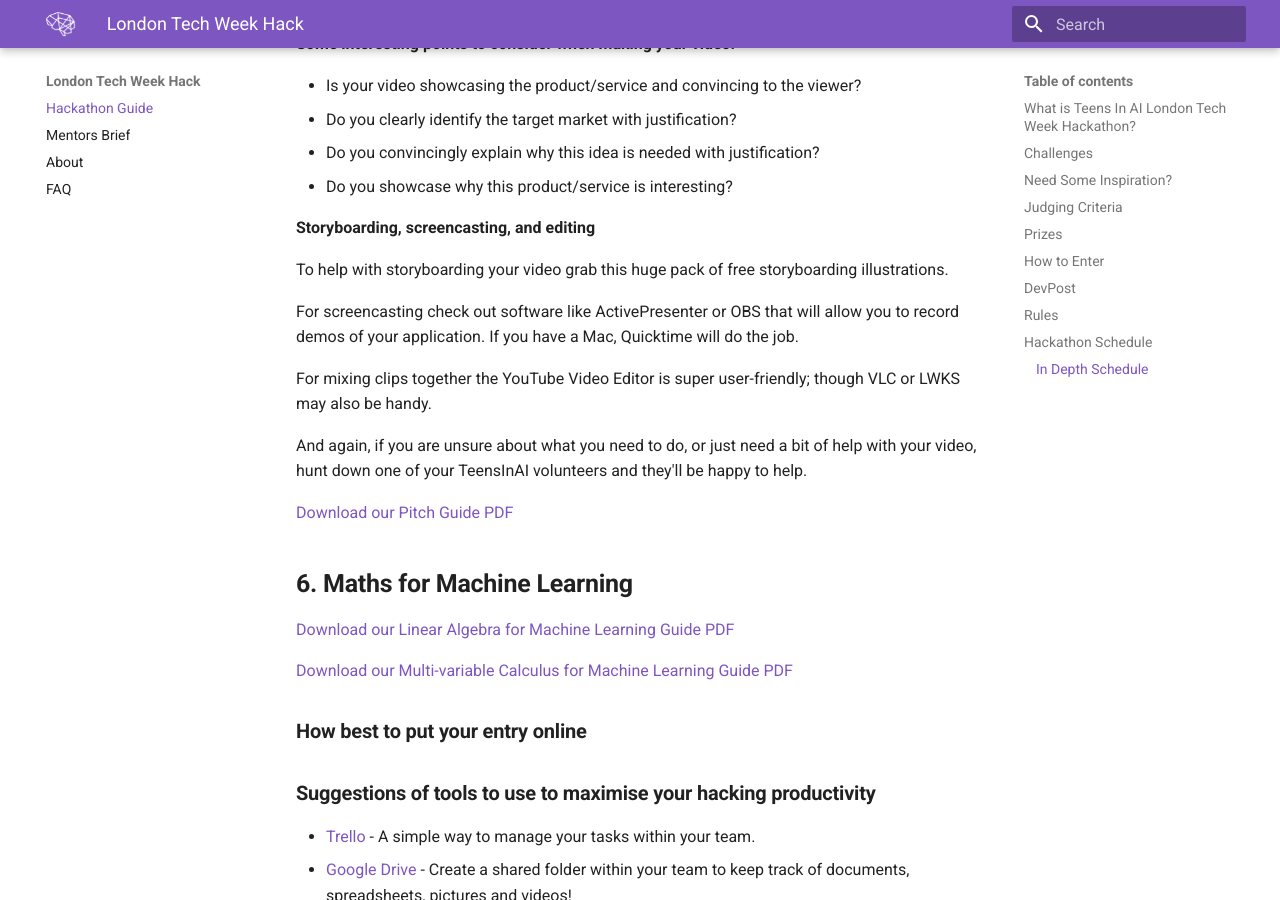
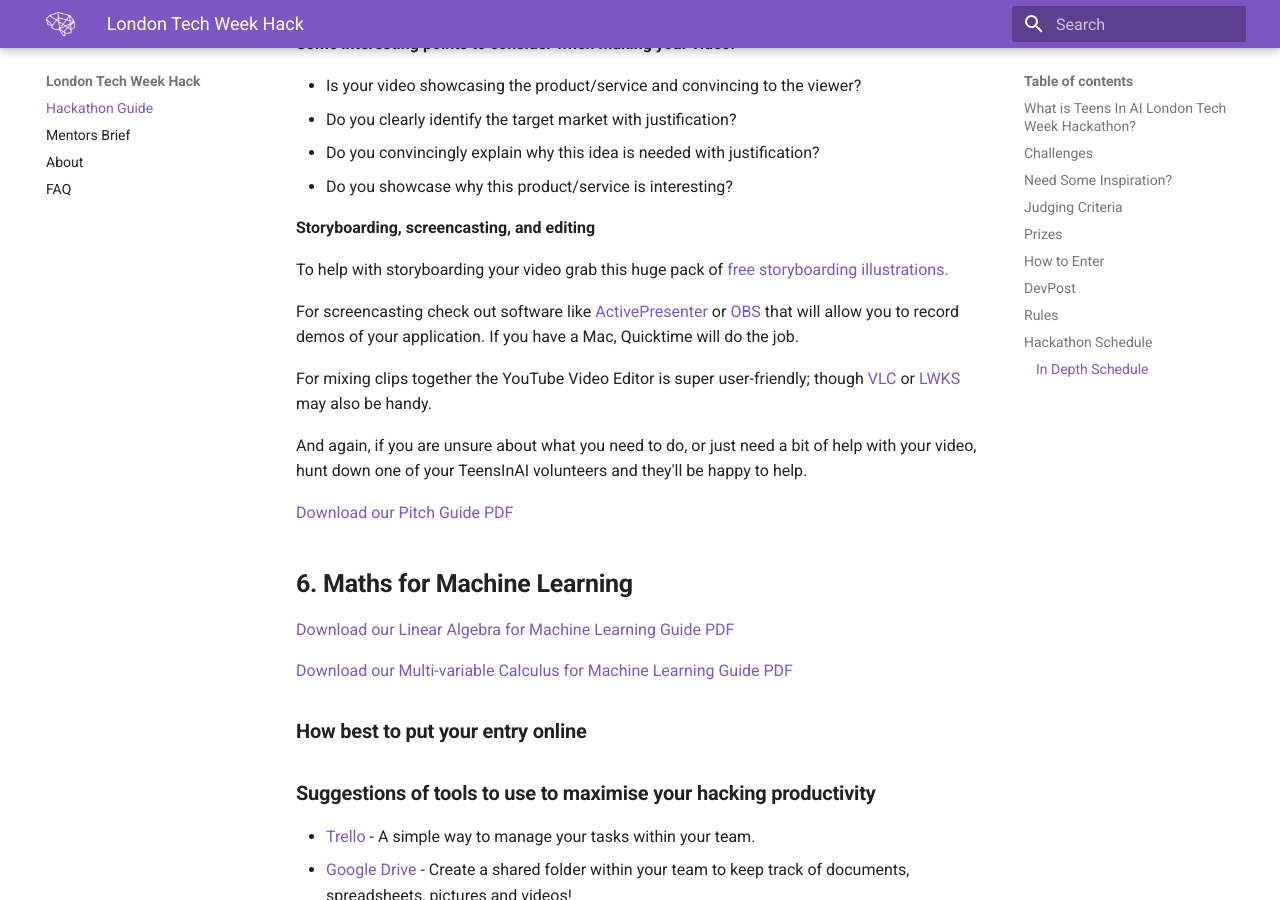
Before and after one commit to elenasinel/tech-week, an MkDocs documentation site: the page built from docs/index.md, in a window 1280 px wide and 900 px high, scrolled down 7784 px. Built offline with MkDocs 1.6.1 and Material for MkDocs 9.7.7, drawn with Linux system fonts in a browser that asks for light colours; part of the change alters nothing that is shown.

```diff
--- a/docs/index.md
+++ b/docs/index.md
@@ -164,11 +164,11 @@ Remember: Your video should not take more than a few hours out of your weekend i
 
 **Storyboarding, screencasting, and editing**
 
-To help with storyboarding your video grab this huge pack of free storyboarding illustrations.
+To help with storyboarding your video grab this huge pack of [free storyboarding illustrations.](https://dribbble.com/shots/1083617-430-FREE-storyboard-illustrations)
 
-For screencasting check out software like ActivePresenter or OBS that will allow you to record demos of your application. If you have a Mac, Quicktime will do the job.
+For screencasting check out software like [ActivePresenter](https://atomisystems.com/activepresenter/free-edition/) or [OBS](https://obsproject.com/) that will allow you to record demos of your application. If you have a Mac, Quicktime will do the job.
 
-For mixing clips together the YouTube Video Editor is super user-friendly; though VLC or LWKS may also be handy.
+For mixing clips together the YouTube Video Editor is super user-friendly; though [VLC](http://www.videolan.org/vlmc/) or [LWKS](https://www.lwks.com/) may also be handy.
 
 And again, if you are unsure about what you need to do, or just need a bit of help with your video, hunt down one of your TeensInAI volunteers and they'll be happy to help.
 
```
